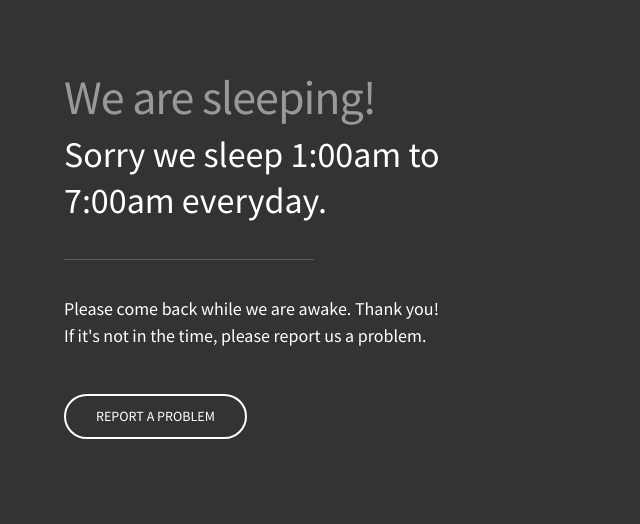
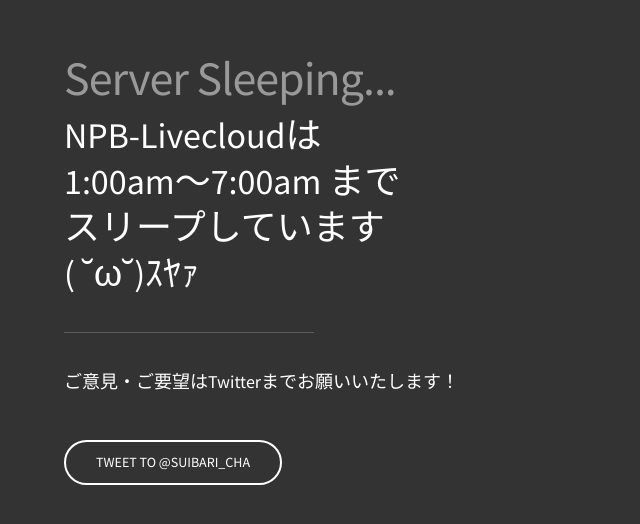
Before and after one commit to suibari/herokusleep, a plain HTML site: page index.html in a window 1280 px wide. Shown: the part 134-658 px from the top of the page, without its empty margins (0-640 px from the left). Drawn offline with nearby package versions, Linux system fonts and the light colour scheme.

Commit message:
modify error message

```diff
--- a/index.html
+++ b/index.html
@@ -157,25 +157,26 @@
   <body class="plain error-page-wrapper background-color background-image">
     <div class="content-container">
 	<div class="head-line secondary-text-color">
-		We are sleeping!
+		Server Sleeping...
 	</div>
 	<div class="subheader primary-text-color">
-		Sorry we sleep 1:00am to 7:00am everyday.
+    NPB-Livecloudは<br>
+    1:00am～7:00am まで<br>
+    スリープしています<br>
+    ( ˘ω˘)ｽﾔｧ
 	</div>
     <hr>
     <div class="clearfix"></div>
     <div class="context primary-text-color">
 
     <p>
-      Please come back while we are awake.
-      Thank you!<br>
-      If it's not in the time, please report us a problem.
+      ご意見・ご要望はTwitterまでお願いいたします！
     </p>
 
 
     </div>
 	<div class="buttons-container">
-		<a class="border-button" href="mailto:info@notsobad." target="_blank">Report A Problem</a>
+		<a href="https://twitter.com/intent/tweet?screen_name=suibari_cha&ref_src=twsrc%5Etfw" class="twitter-mention-button" data-show-count="false">Tweet to @suibari_cha</a><script async src="https://platform.twitter.com/widgets.js" charset="utf-8"></script>
 	</div>
 </div>
 
```
